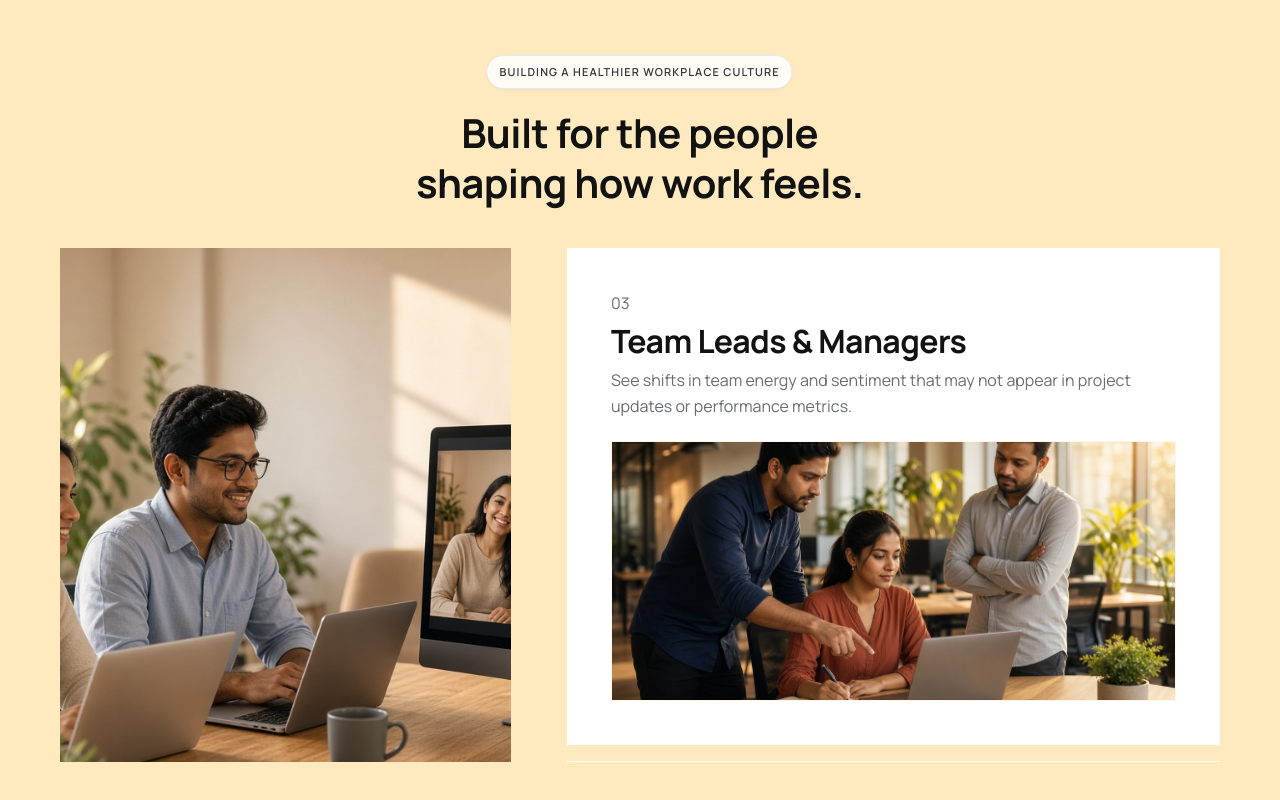
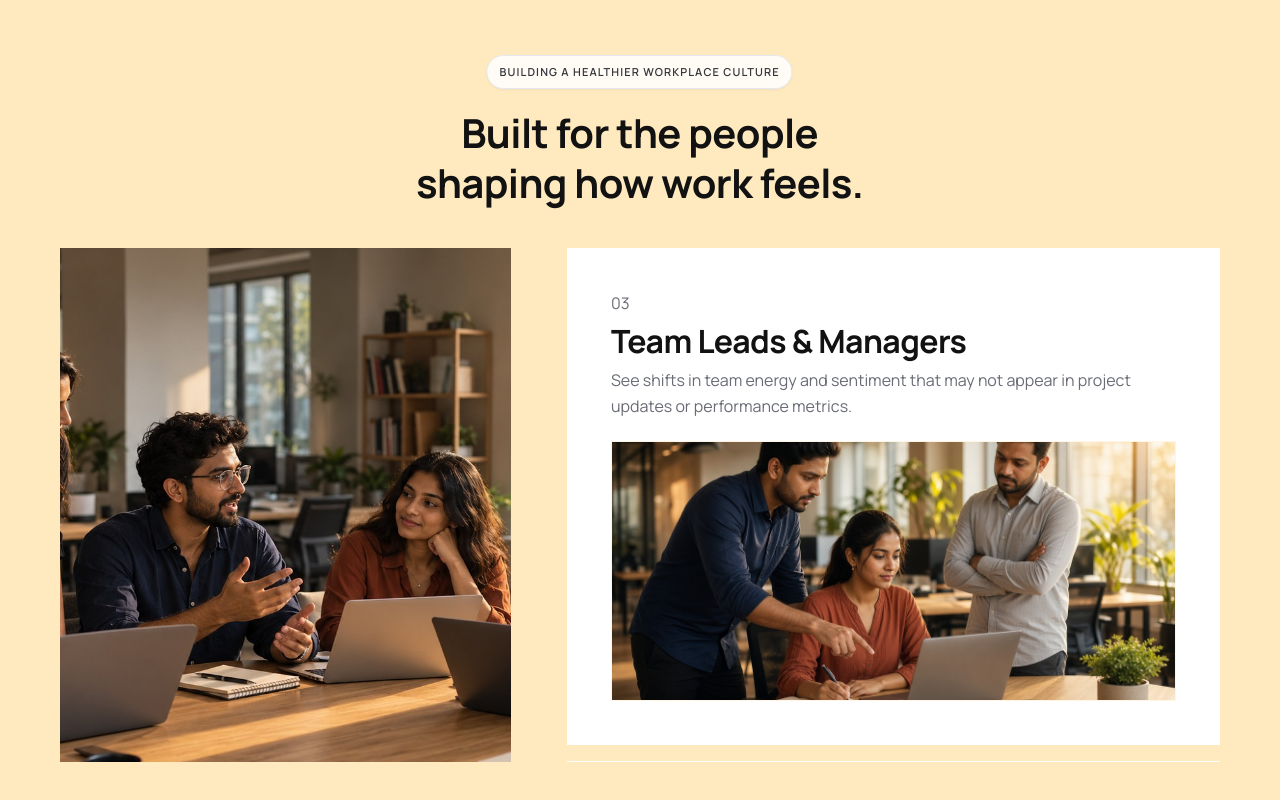
Before and after one commit to joshuajumbo/moodoo-lead-gen, a Next.js app: page / in a window 1280 px wide. Shown: the part 3102-3902 px from the top of the page. Built offline with nearby package versions, Linux system fonts and the light colour scheme; no server answers.

Commit message:
Built for the people: new team photo (team-working.jpg), centre crop on desktop

```diff
--- a/src/components/Personas.tsx
+++ b/src/components/Personas.tsx
@@ -69,7 +69,7 @@ export function Personas() {
 
           {/* state frames 807:323431… use 451 × 655 here (main page shows 475 × 603) */}
           <div className="absolute left-[140px] top-[286px] h-[655px] w-[451px] overflow-hidden">
-            <Image src="/img/photos/persona-03-remote-hybrid.jpg" alt="A team working together in the office, joined by colleagues on a video call" fill sizes="451px" quality={85} className="object-cover" />
+            <Image src="/img/photos/team-working.jpg" alt="A team in easy conversation around a shared table, laptops open" fill sizes="451px" quality={85} className="object-cover" />
           </div>
 
           <div className="absolute bottom-0 left-[647px] top-[286px] w-[653px] overflow-hidden">
--- a/src/components/fluid/FluidPersonas.tsx
+++ b/src/components/fluid/FluidPersonas.tsx
@@ -23,7 +23,7 @@ export function FluidPersonas() {
         <ol className="mt-12 grid gap-4 md:mt-14 md:grid-cols-2">
           <li aria-hidden className="relative aspect-[4/3] overflow-hidden md:aspect-auto md:min-h-[420px]">
             <Image
-              src="/img/photos/persona-03-remote-hybrid.jpg"
+              src="/img/photos/team-working.jpg"
               alt=""
               fill
               sizes="(min-width: 768px) 50vw, 100vw"
```
Also changed, not shown: public/img/photos/team-working.jpg (added).
